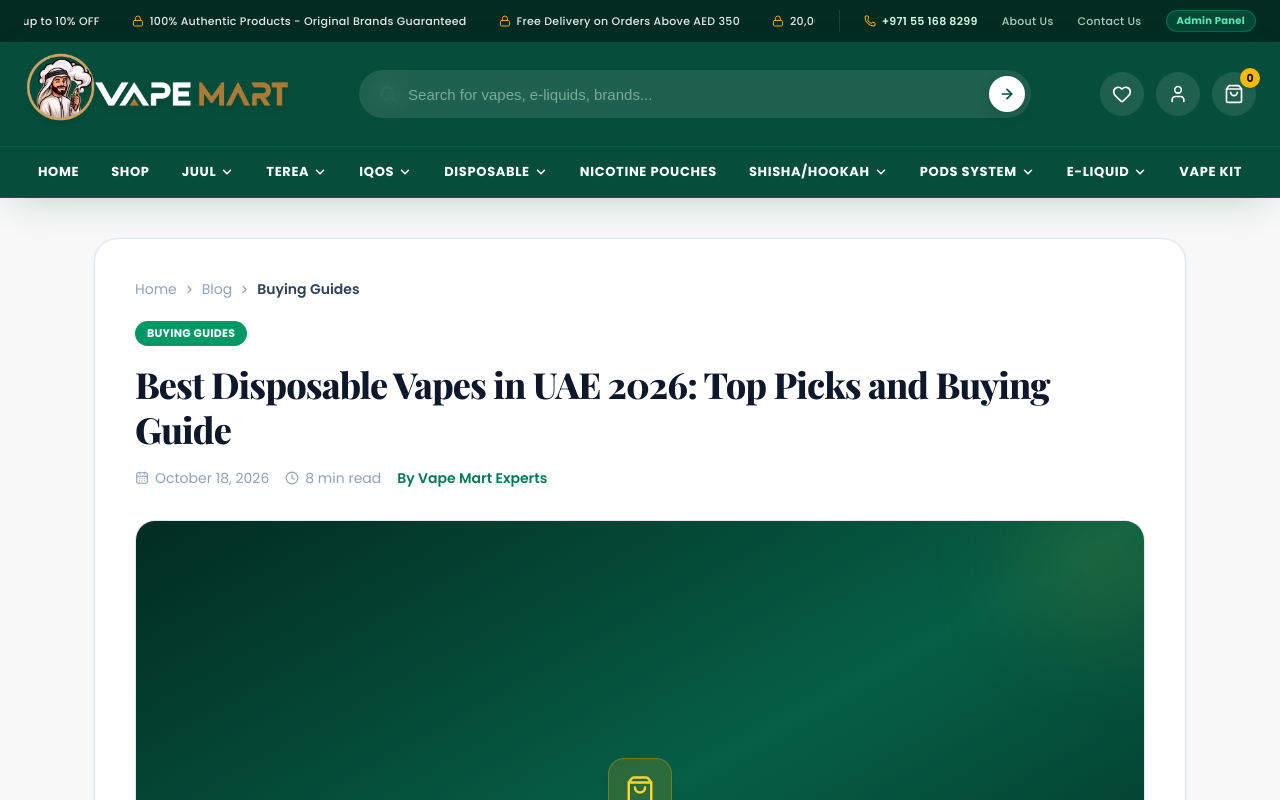
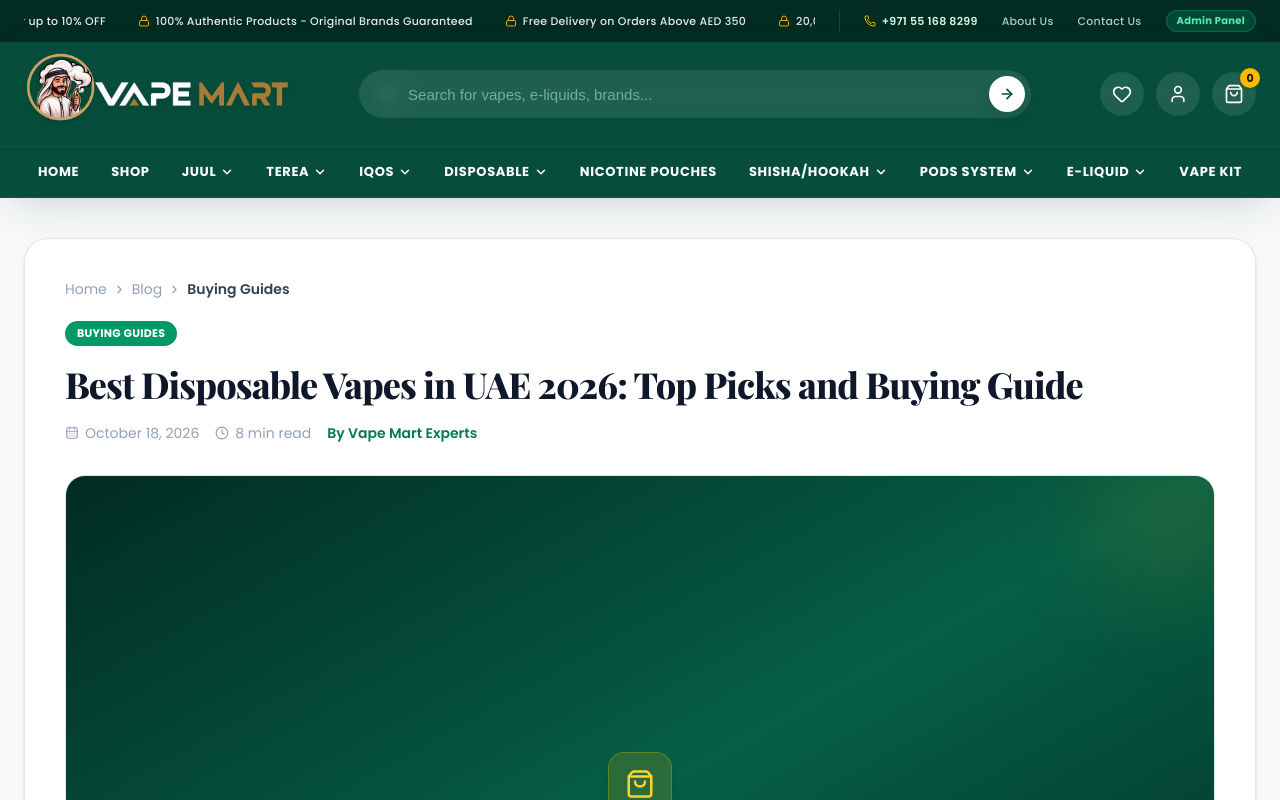
Before and after one commit to webestonesite/Vape-Mart-v2, a Next.js app: page /blog/best-disposable-vapes-uae-2026 in a window 1280 px wide. Shown: the top 800 px of the page. Built offline with nearby package versions, Linux system fonts and the light colour scheme.

Commit message:
feat(blog): widen article card to 1280px (#23)

```diff
--- a/src/app/blog/[slug]/page.tsx
+++ b/src/app/blog/[slug]/page.tsx
@@ -41,7 +41,7 @@ export default async function BlogArticlePage({ params }: Props) {
     <>
       <Header />
       <main className="min-h-screen bg-[#f7f8f7]">
-        <div className="max-w-[1140px] mx-auto px-4 sm:px-6 py-8 sm:py-10">
+        <div className="max-w-[1280px] mx-auto px-4 sm:px-6 py-8 sm:py-10">
           {/* Article card — white, bordered, separated from the page background */}
           <article className="bg-white rounded-[24px] border border-slate-200 shadow-sm p-6 sm:p-10">
             <nav className="flex items-center gap-1.5 text-xs sm:text-sm text-slate-400 mb-5 flex-wrap">
```
